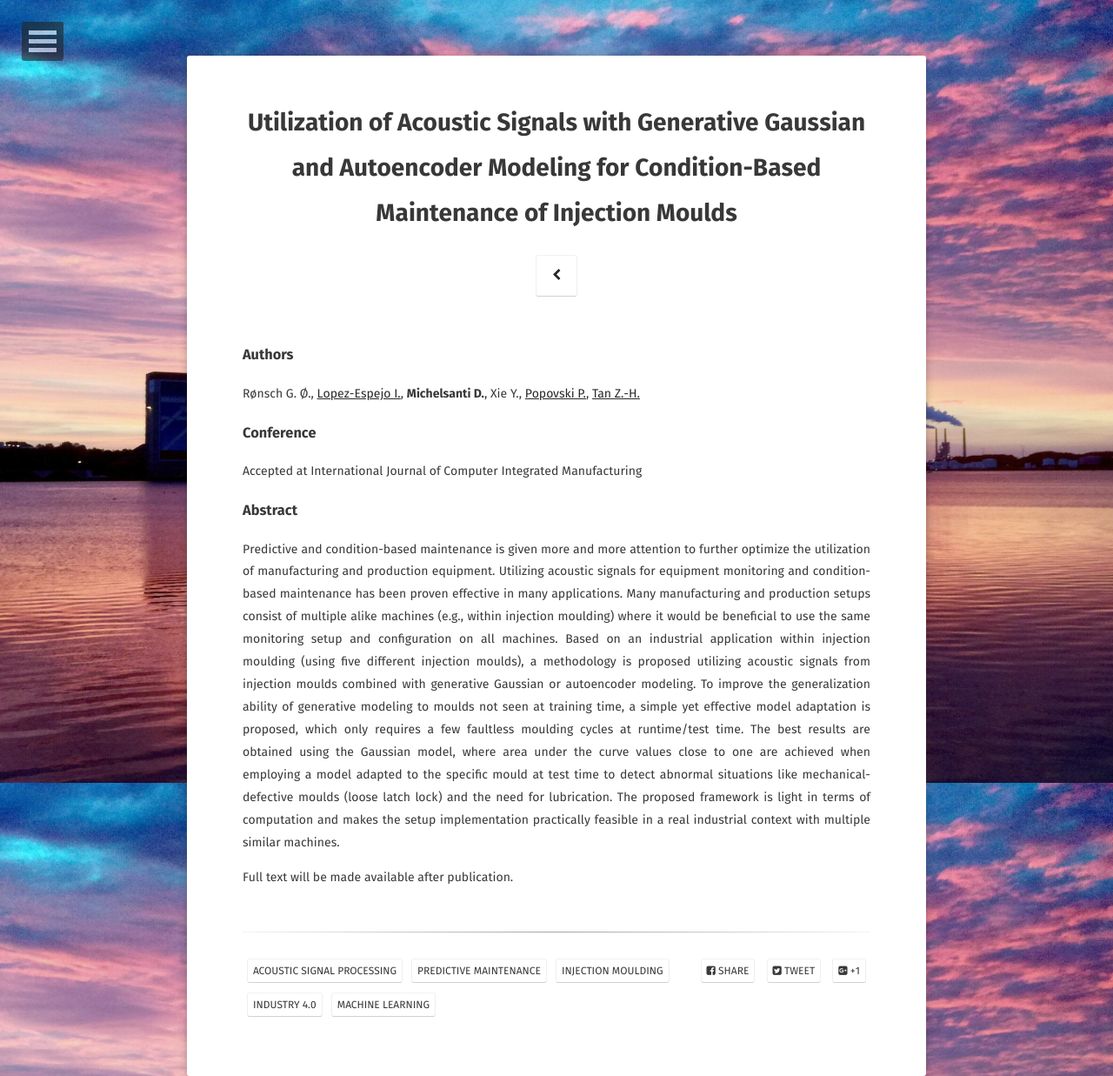
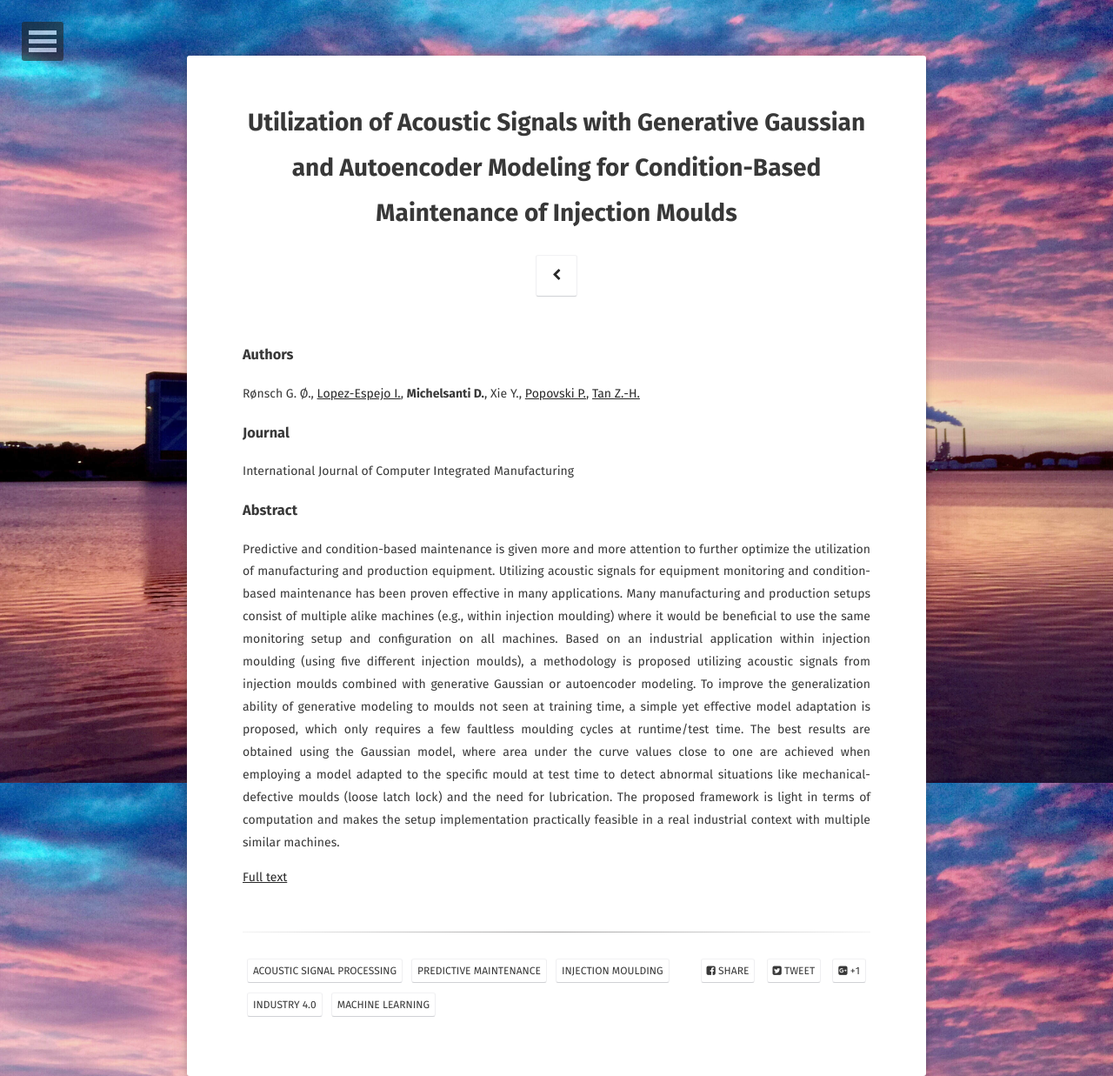
Before and after one commit to danmic/danmic.github.io, a Jekyll site: the page built from _posts/2022-09-14-condition-based-maintenance.md, in a window 1280 px wide. Shown: the whole page at 87% size. Built offline with Jekyll 4.4.1, drawn with Linux system fonts in a browser that asks for light colours; some web fonts are replaced.

Commit message:
publications updated

```diff
--- a/_posts/2022-09-14-condition-based-maintenance.md
+++ b/_posts/2022-09-14-condition-based-maintenance.md
@@ -12,12 +12,12 @@ comments: false
 
 Rønsch G. Ø., [Lopez-Espejo I.](https://ilopez.es), **Michelsanti D.**, Xie Y., [Popovski P.](http://petarpopovski.es.aau.dk), [Tan Z.-H.](http://kom.aau.dk/~zt/)
 
-### Conference
+### Journal
 
-Accepted at International Journal of Computer Integrated Manufacturing
+International Journal of Computer Integrated Manufacturing
 
 ### Abstract
 
 Predictive and condition-based maintenance is given more and more attention to further optimize the utilization of manufacturing and production equipment. Utilizing acoustic signals for equipment monitoring and condition-based maintenance has been proven effective in many applications. Many manufacturing and production setups consist of multiple alike machines (e.g., within injection moulding) where it would be beneficial to use the same monitoring setup and configuration on all machines. Based on an industrial application within injection moulding (using five different injection moulds), a methodology is proposed utilizing acoustic signals from injection moulds combined with generative Gaussian or autoencoder modeling. To improve the generalization ability of generative modeling to moulds not seen at training time, a simple yet effective model adaptation is proposed, which only requires a few faultless moulding cycles at runtime/test time. The best results are obtained using the Gaussian model, where area under the curve values close to one are achieved when employing a model adapted to the specific mould at test time to detect abnormal situations like mechanical-defective moulds (loose latch lock) and the need for lubrication. The proposed framework is light in terms of computation and makes the setup implementation practically feasible in a real industrial context with multiple similar machines.
 
-Full text will be made available after publication.
+[Full text](https://www.tandfonline.com/doi/abs/10.1080/0951192X.2022.2128218)
```
Also changed, not shown: _posts/2023-06-10-vision-assisted-ha.md (added, +23 -0 lines), _posts/2023-08-24-av-si-transformer.md (added, +23 -0 lines), 2 other files.
